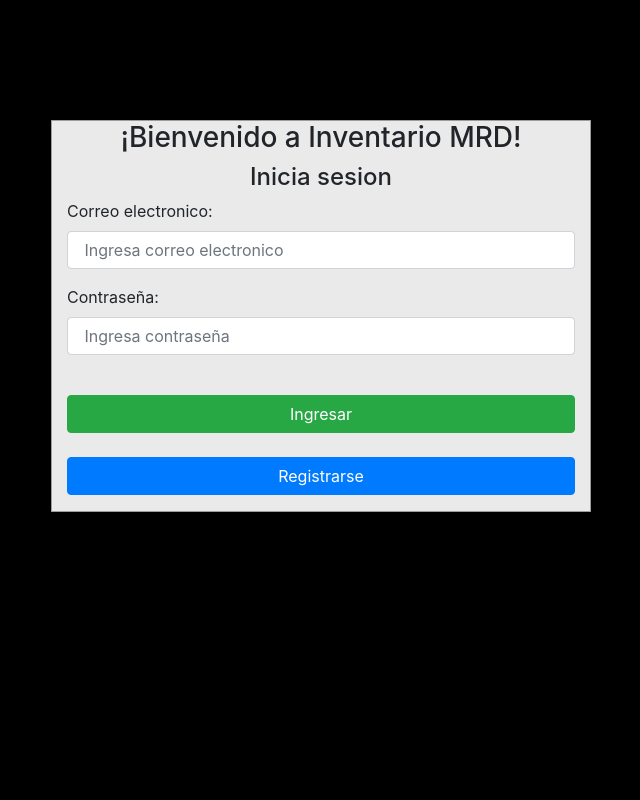
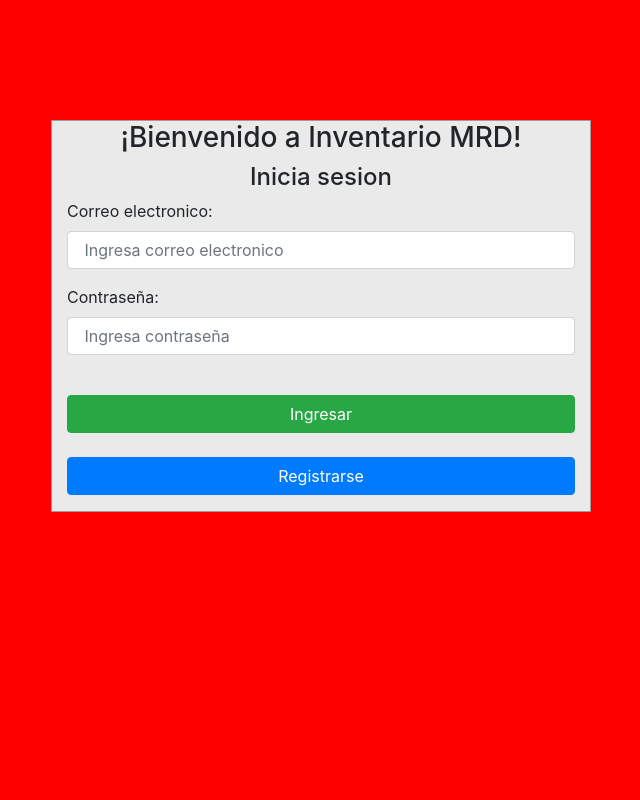
Before and after one commit to Fernanda166/Inventario_main, a PHP site: page /includes/_sesion/login.php in a window 1280 px wide. Shown: the whole page, without its empty margins (319-959 px from the left). Run offline with PHP 8.4, Linux system fonts and the light colour scheme; some libraries are stand-ins or nearby versions.

Commit message:
cambio css

```diff
--- a/css/login.css
+++ b/css/login.css
@@ -2,7 +2,7 @@ body {
 	margin: 0;
 	padding: 0;
 	height: 100vh;
-	background: #000000;
+	background: red!important;
   }
   #login .container #login-row #login-column #login-box {
 	margin-top: 120px;
@@ -21,7 +21,3 @@ body {
 	  width: 100%;
 
   }
-
-  .fondobody{
-	  background-color: #000000;
-  }
--- a/includes/_sesion/login.php
+++ b/includes/_sesion/login.php
@@ -5,10 +5,10 @@
     <meta charset="UTF-8">
     <meta name="viewport" content="width=device-width, initial-scale=1.0">
     <title>Inicar Sesion</title>
-    <link rel="stylesheet" href="../../css/login.css">
     <link rel="shortcut icon" href="https://cdn.sstatic.net/Sites/es/img/favicon.ico?v=a8def514be8a">
     <link href="//maxcdn.bootstrapcdn.com/bootstrap/4.1.1/css/bootstrap.min.css" rel="stylesheet" id="bootstrap-css">
-<script src="//maxcdn.bootstrapcdn.com/bootstrap/4.1.1/js/bootstrap.min.js"></script>
+    <link rel="stylesheet" href="../../css/login.css"/>
+    <script src="//maxcdn.bootstrapcdn.com/bootstrap/4.1.1/js/bootstrap.min.js"></script>
 <script src="//cdnjs.cloudflare.com/ajax/libs/jquery/3.2.1/jquery.min.js"></script>
 </head>
 <body class="fondobody" >
```
